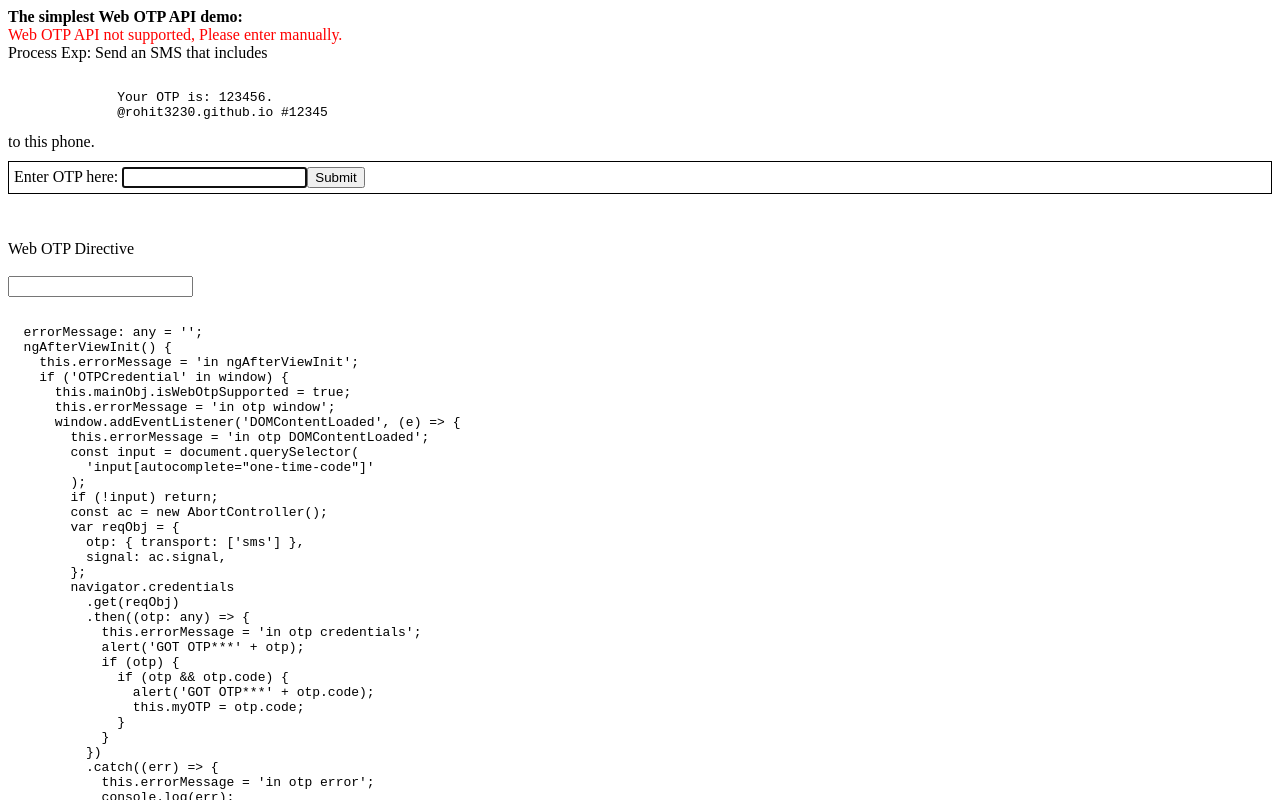
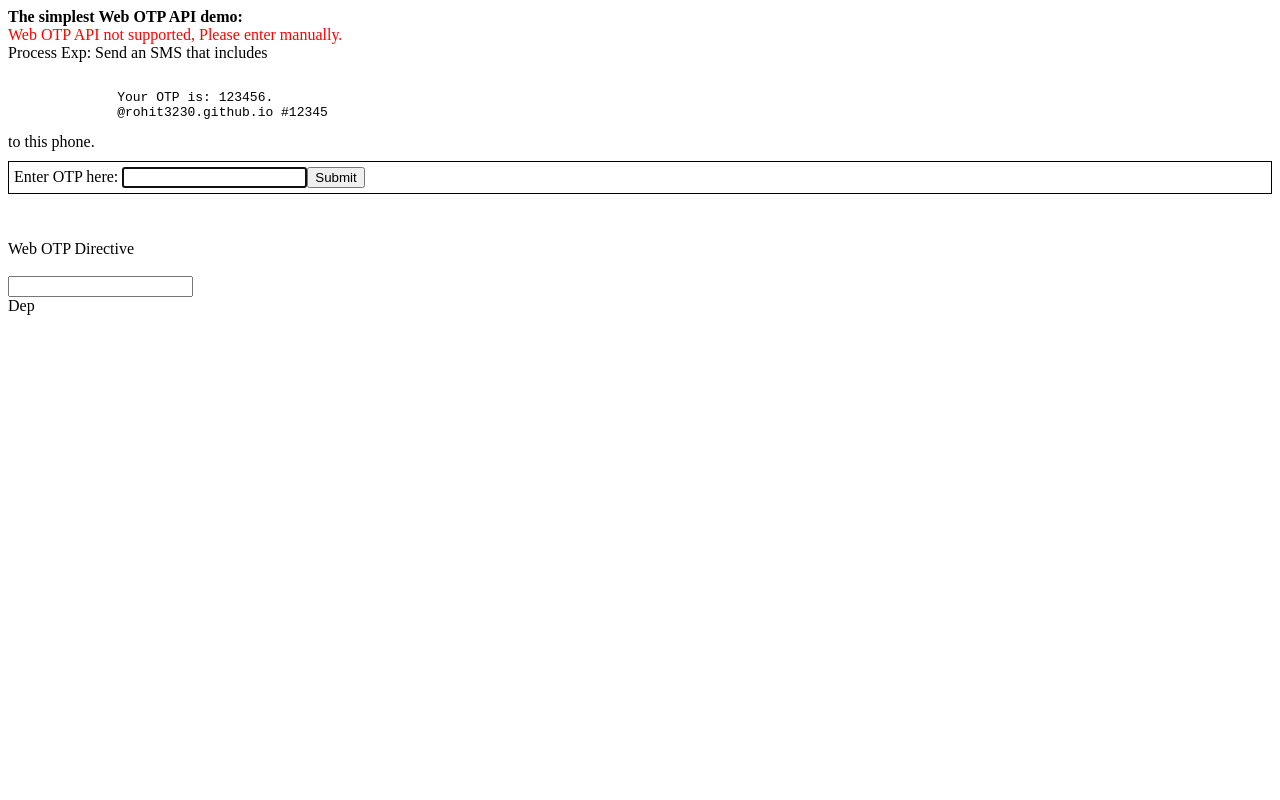
Before and after one commit to rohitgaikwad6830/rohitgaikwad6830.github.io, an Angular app: page / in a window 1280 px wide. Shown: the top 800 px of the page. Built offline with nearby package versions, Linux system fonts and the light colour scheme.

Commit message:
Code Added For Web OTP-AUTO-READ

```diff
--- a/src/app/app.component.html
+++ b/src/app/app.component.html
@@ -29,9 +29,9 @@
   <div>Web OTP Directive <br><br>
     <input appWebOtp type="text"  inputmode="numeric"
     [(ngModel)]="myOTP2" autofocus >
-
-  </div>
-  <pre>
+    </div>
+    <div>Dep</div>
+  <!-- <pre>
     <code [innerHTML]="code"></code>
-  </pre>
+  </pre> -->
 </div>
```
